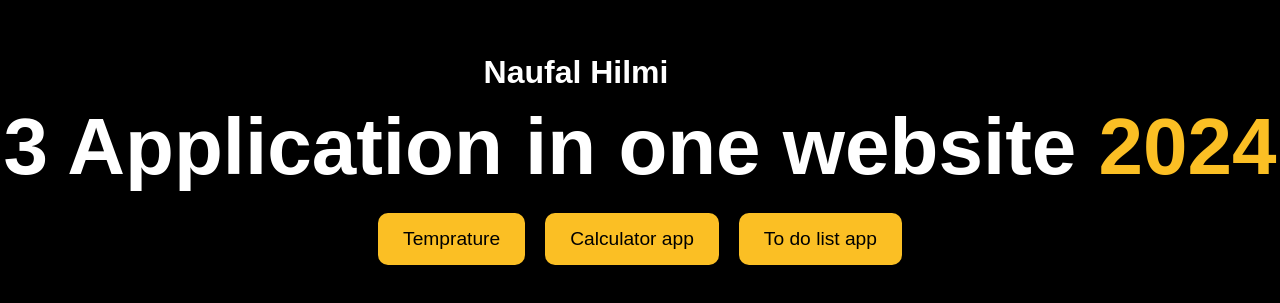
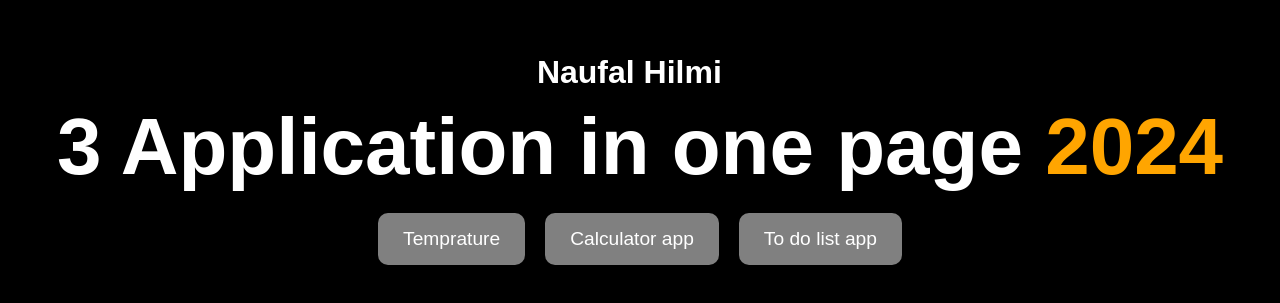
Before and after one commit to naufal12345625/project-javascript, a plain HTML site: page index.html in a window 1280 px wide. Shown: the part 241-544 px from the top of the page. Drawn offline with Linux system fonts and the light colour scheme.

Commit message:
first commit

```diff
--- a/index.html
+++ b/index.html
@@ -9,7 +9,7 @@
 <body>
     <div class="container">
         <h1>Naufal Hilmi</h1>
-        <h2>3 Application in one website <span>2024</span></h2>
+        <h2>3 Application in one page <span>2024</span></h2>
 
         <div class="buttons">
             <a href="https://naufal12345625.github.io/temperature/" class="btn">Temprature</a>
--- a/style.css
+++ b/style.css
@@ -27,7 +27,7 @@ h1 {
 }
 
 h2 {
-    text-align: left;
+    text-align: center;
     margin-right: rem;
     font-size: 5rem;
     font-weight: bold;
@@ -35,7 +35,7 @@ h2 {
 }
 
 h2 span {
-    color: #fbbf24;
+    color: orange;
 }
 
 .buttons {
@@ -45,8 +45,8 @@ h2 span {
 }
 
 .btn {
-    background-color: #fbbf24;
-    color: black;
+    background-color: grey;
+    color: white;
     padding: 15px 25px;
     text-decoration: none;
     font-size: 1.2em;
@@ -55,5 +55,5 @@ h2 span {
 }
 
 .btn:hover {
-    background-color: #e6a50a;
+    background-color: #333;
 }
```
